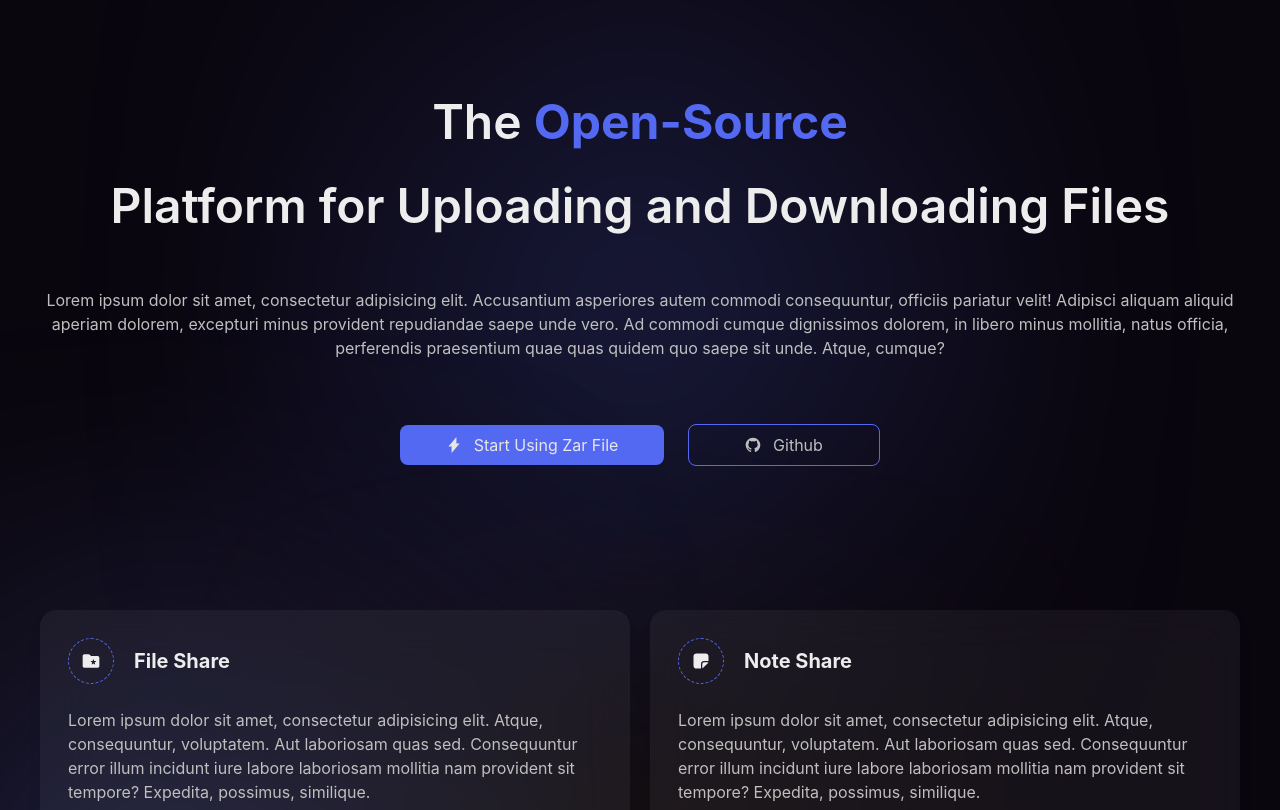
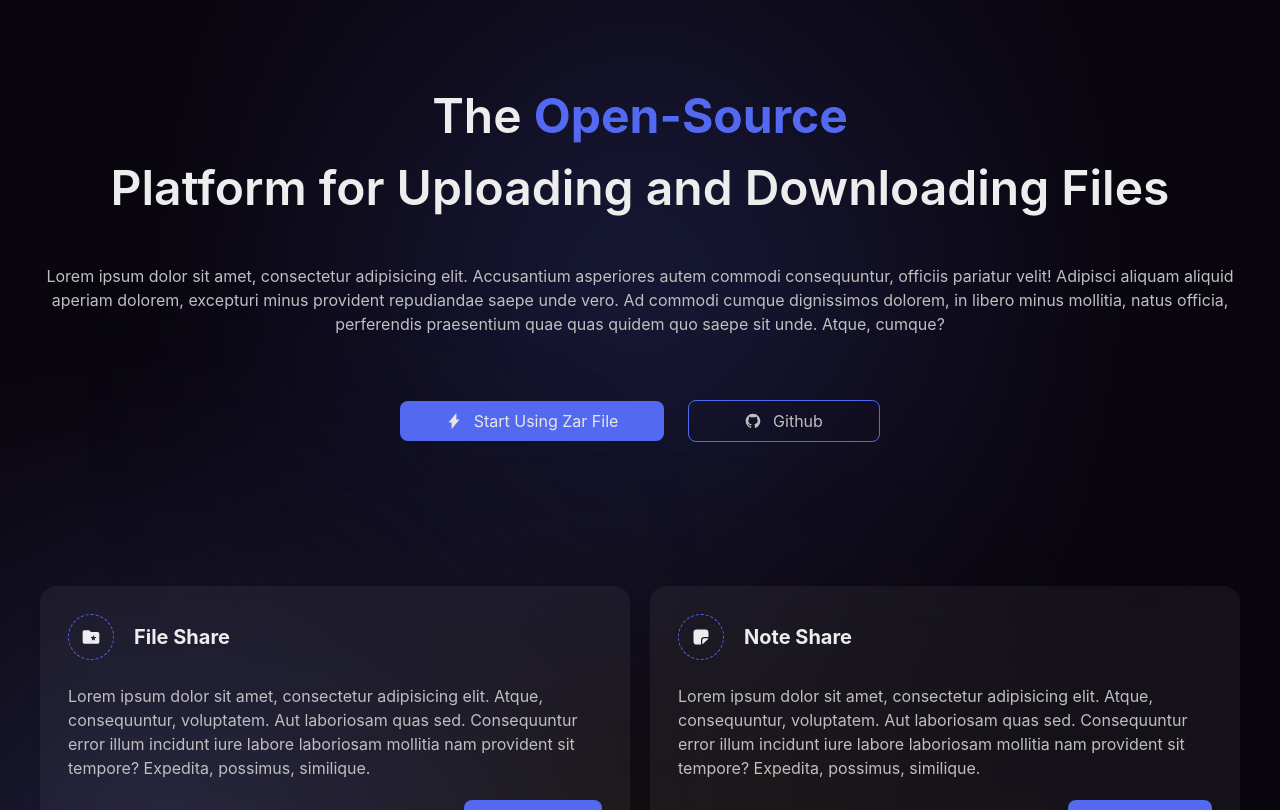
Before and after one commit to am-abazari/zar-file, a Next.js app: page / in a window 1280 px wide. Shown: the top 810 px of the page. Built offline with nearby package versions, Linux system fonts and the light colour scheme.

Commit message:
[UPDATE] line height (leading) to default

```diff
--- a/src/app/page.jsx
+++ b/src/app/page.jsx
@@ -16,7 +16,7 @@
 export default function Home() {
     return (
         <div className={"pt-10 relative text-center"}>
-            <h1 className={`heading mt-10 font-semibold leading-21`}>The <span
+            <h1 className={`heading mt-10 font-semibold`}>The <span
                 className={`text-(--text-primary) font-bold`}>Open-Source</span> <br/> Platform for Uploading and
                 Downloading Files</h1>
             <CircleShadow className={`inset-x-0 m-auto -mt-18 bg-(--color-primary)`}/>
@@ -26,7 +26,7 @@
                 provident repudiandae saepe unde vero. Ad commodi cumque dignissimos dolorem, in libero minus mollitia,
                 natus officia, perferendis praesentium quae quas quidem quo saepe sit unde. Atque, cumque?</p>
 
-            <div className="flex gap-6 justify-center items-center mt-16">
+            <div className="flex gap-6 justify-center items-center mt-16 flex-wrap">
                 <Button type={"link"} href={"#"} className={'basis-66'} variant={"fill"} icon={<ZondiconsBolt/>}>Start
                     Using Zar File</Button>
                 <Button type={"link"} href={"https://www.github.com/am-abazari/zar-file"} target={"_blank"}
```
